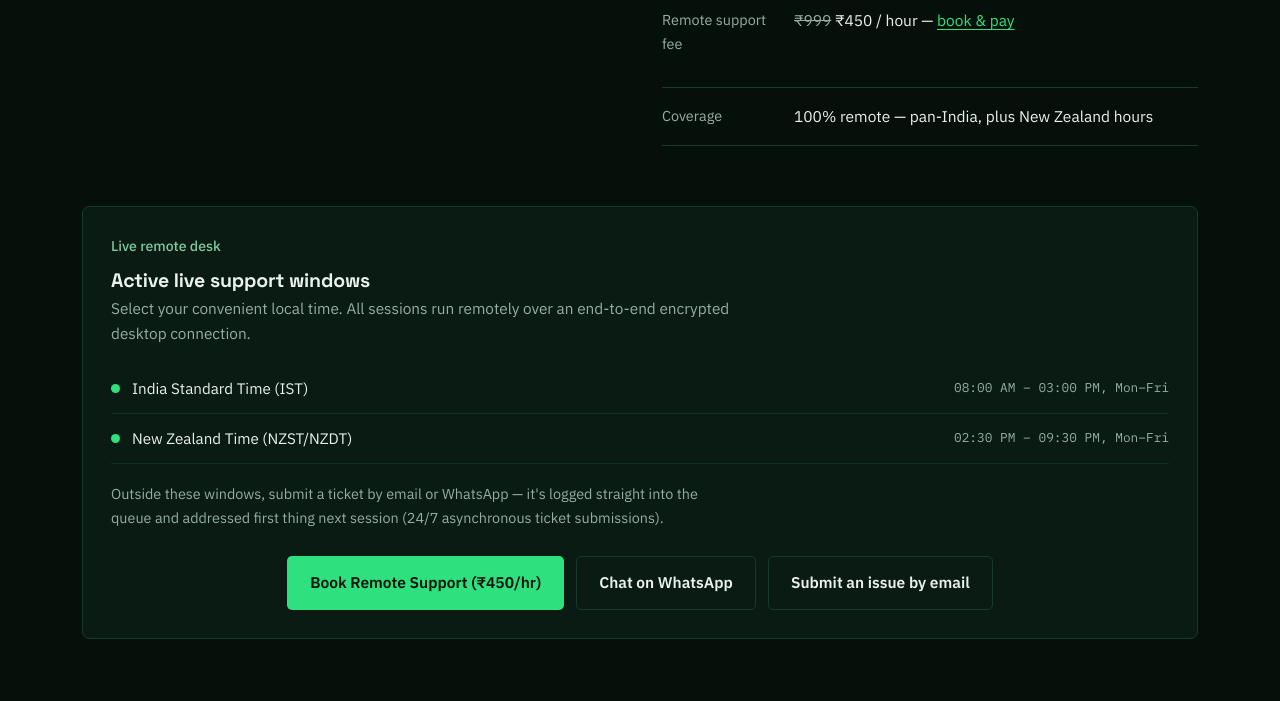
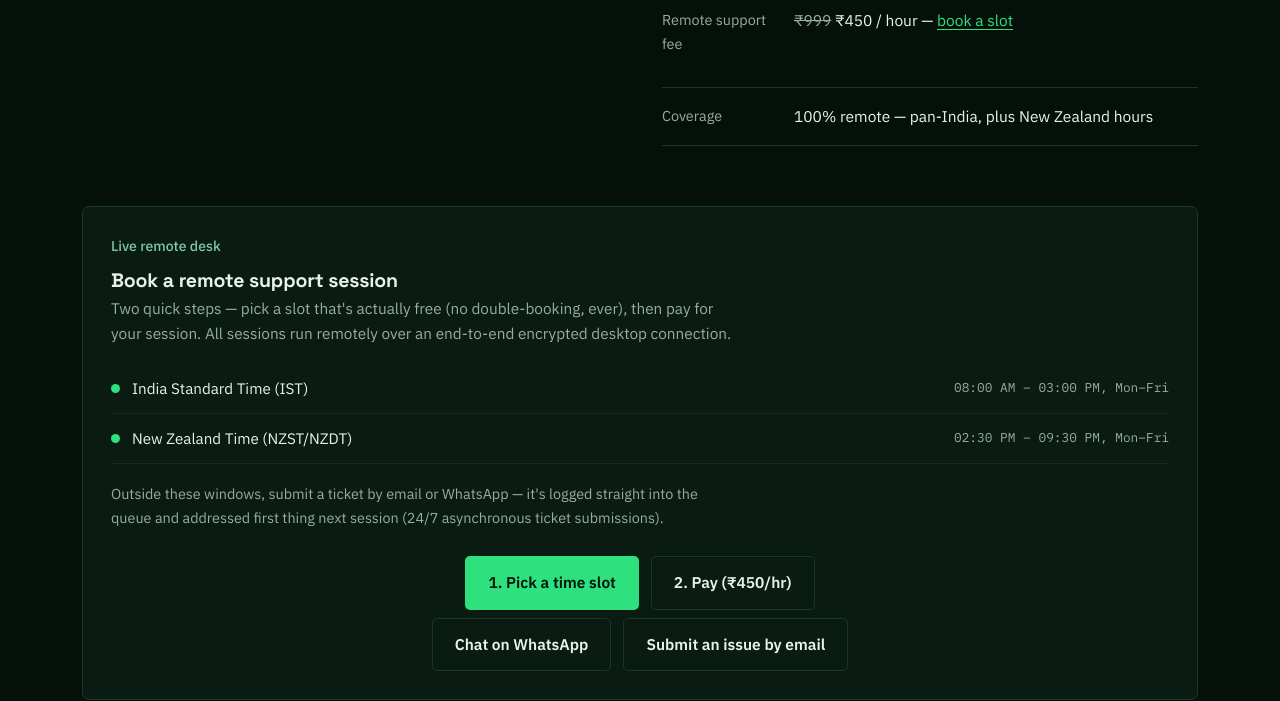
Before and after one commit to Jay-Singh88/Computer_Geeks_Website, a plain HTML site: page contact.html in a window 1280 px wide. Shown: the part 1031-1732 px from the top of the page. Drawn offline with Linux system fonts and the light colour scheme.

Commit message:
Add real Cal.com booking link for remote support sessions

```diff
--- a/contact.html
+++ b/contact.html
@@ -79,20 +79,23 @@
         <img src="/assets/images/contact-team.jpg" alt="Team ready to help at their desks" width="800" height="500" style="border:1px solid var(--line);border-radius:7px;margin-bottom:8px" loading="lazy">
         <dl class="detail"><dt>WhatsApp</dt><dd><a href="https://wa.me/64224098840" target="_blank" rel="noopener">Chat on WhatsApp Business</a></dd></dl>
         <dl class="detail"><dt>Engineering desk</dt><dd><a href="mailto:jay@thegeeks.co.nz">jay@thegeeks.co.nz</a></dd></dl>
-        <dl class="detail"><dt>Remote support fee</dt><dd><s style="color:var(--muted)">₹999</s> ₹450 / hour — <a href="https://buy.stripe.com/cNifZg3KAeSwclj9wf1VK06" target="_blank" rel="noopener">book &amp; pay</a></dd></dl>
+        <dl class="detail"><dt>Remote support fee</dt><dd><s style="color:var(--muted)">₹999</s> ₹450 / hour — <a href="https://cal.com/computergeeks/remote-support-session" target="_blank" rel="noopener">book a slot</a></dd></dl>
         <dl class="detail" style="border-bottom:1px solid var(--line)"><dt>Coverage</dt><dd>100% remote — pan-India, plus New Zealand hours</dd></dl>
       </div>
     </div>
 
     <div class="card" style="margin-top:44px">
       <span class="kicker">Live remote desk</span>
-      <h3 style="margin-bottom:4px">Active live support windows</h3>
-      <p style="margin-bottom:18px">Select your convenient local time. All sessions run remotely over an end-to-end encrypted desktop connection.</p>
+      <h3 style="margin-bottom:4px">Book a remote support session</h3>
+      <p style="margin-bottom:18px">Two quick steps — pick a slot that's actually free (no double-booking, ever), then pay for your session. All sessions run remotely over an end-to-end encrypted desktop connection.</p>
       <div class="status-row"><i class="dot ok" aria-hidden="true"></i> India Standard Time (IST) <em>08:00 AM – 03:00 PM, Mon–Fri</em></div>
       <div class="status-row"><i class="dot ok" aria-hidden="true"></i> New Zealand Time (NZST/NZDT) <em>02:30 PM – 09:30 PM, Mon–Fri</em></div>
       <p style="margin:18px 0 0;font-size:.9rem;color:var(--muted)">Outside these windows, submit a ticket by email or WhatsApp — it's logged straight into the queue and addressed first thing next session (24/7 asynchronous ticket submissions).</p>
       <div class="btns">
-        <a class="btn btn-go" href="https://buy.stripe.com/cNifZg3KAeSwclj9wf1VK06" target="_blank" rel="noopener">Book Remote Support (₹450/hr)</a>
+        <a class="btn btn-go" href="https://cal.com/computergeeks/remote-support-session" target="_blank" rel="noopener">1. Pick a time slot</a>
+        <a class="btn btn-ghost" href="https://buy.stripe.com/cNifZg3KAeSwclj9wf1VK06" target="_blank" rel="noopener">2. Pay (₹450/hr)</a>
+      </div>
+      <div class="btns" style="margin-top:8px">
         <a class="btn btn-ghost" href="https://wa.me/64224098840" target="_blank" rel="noopener">Chat on WhatsApp</a>
         <a class="btn btn-ghost" href="mailto:jay@thegeeks.co.nz">Submit an issue by email</a>
       </div>
```
